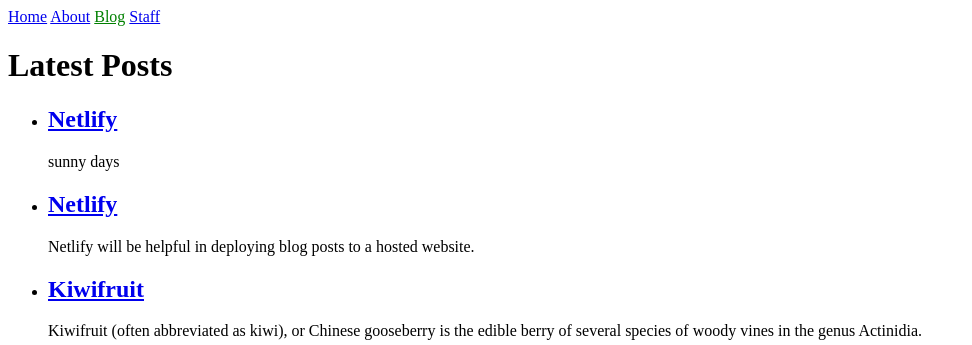
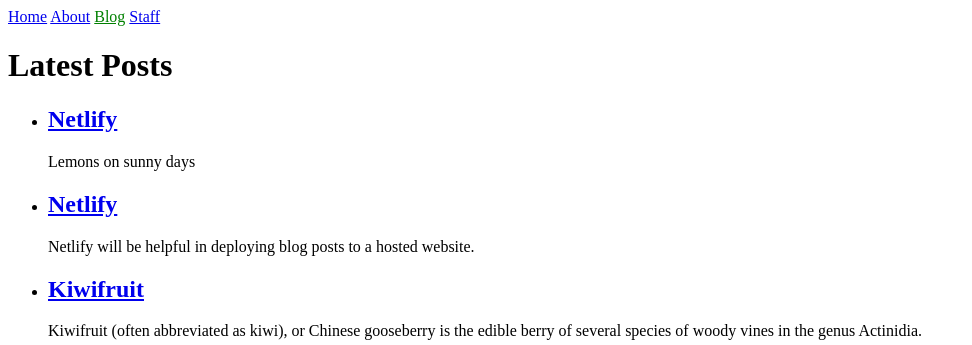
Before and after one commit to bird70/steintil70.github.io, a Jekyll site: the page built from blog.html, in a window 1280 px wide. Shown: the top 345 px of the page, without its empty margins (0-972 px from the left). Built offline with Jekyll 4.4.1, drawn with Linux system fonts in a browser that asks for light colours.

Commit message:
post page modified  on 5/08/23

```diff
--- a/_posts/2023-08-5-netlify.md
+++ b/_posts/2023-08-5-netlify.md
@@ -1 +1,5 @@
-sunny days
+---
+layout: post
+author: steintil
+---
+Lemons on sunny days
```
